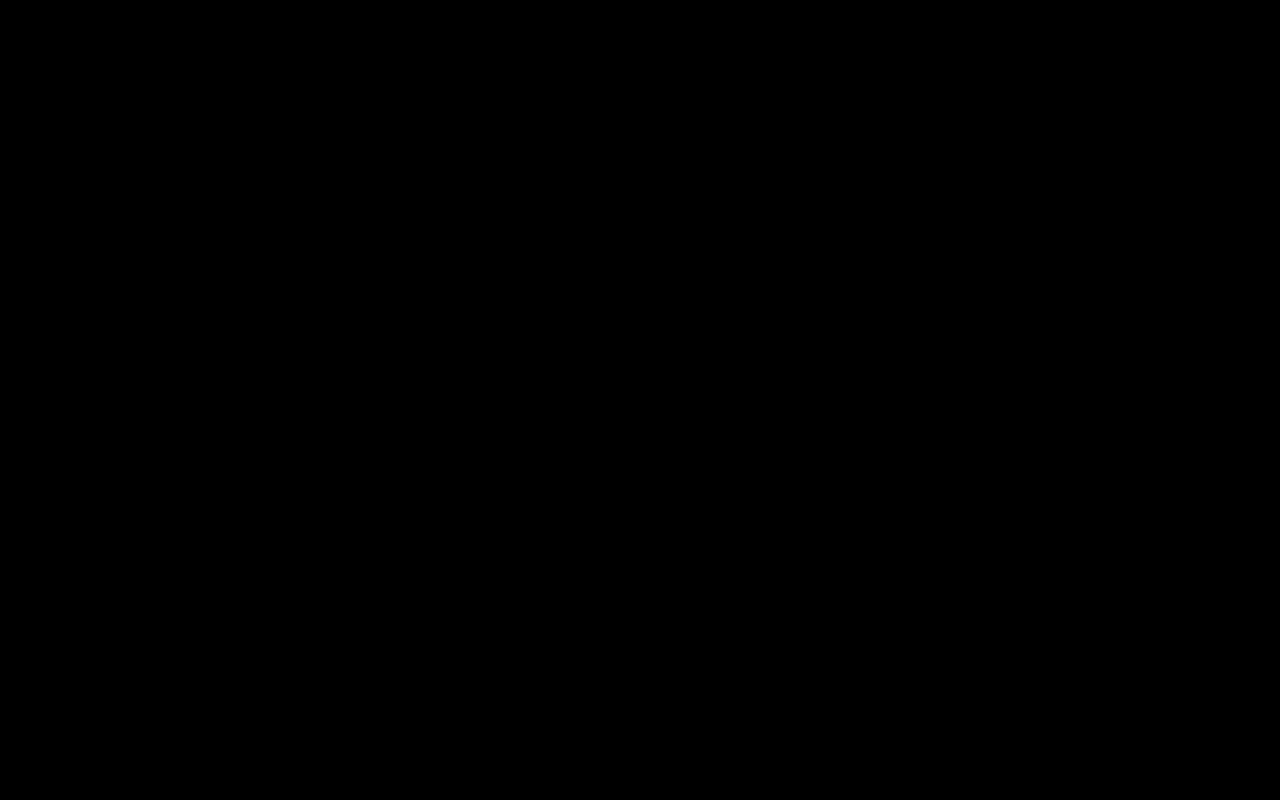
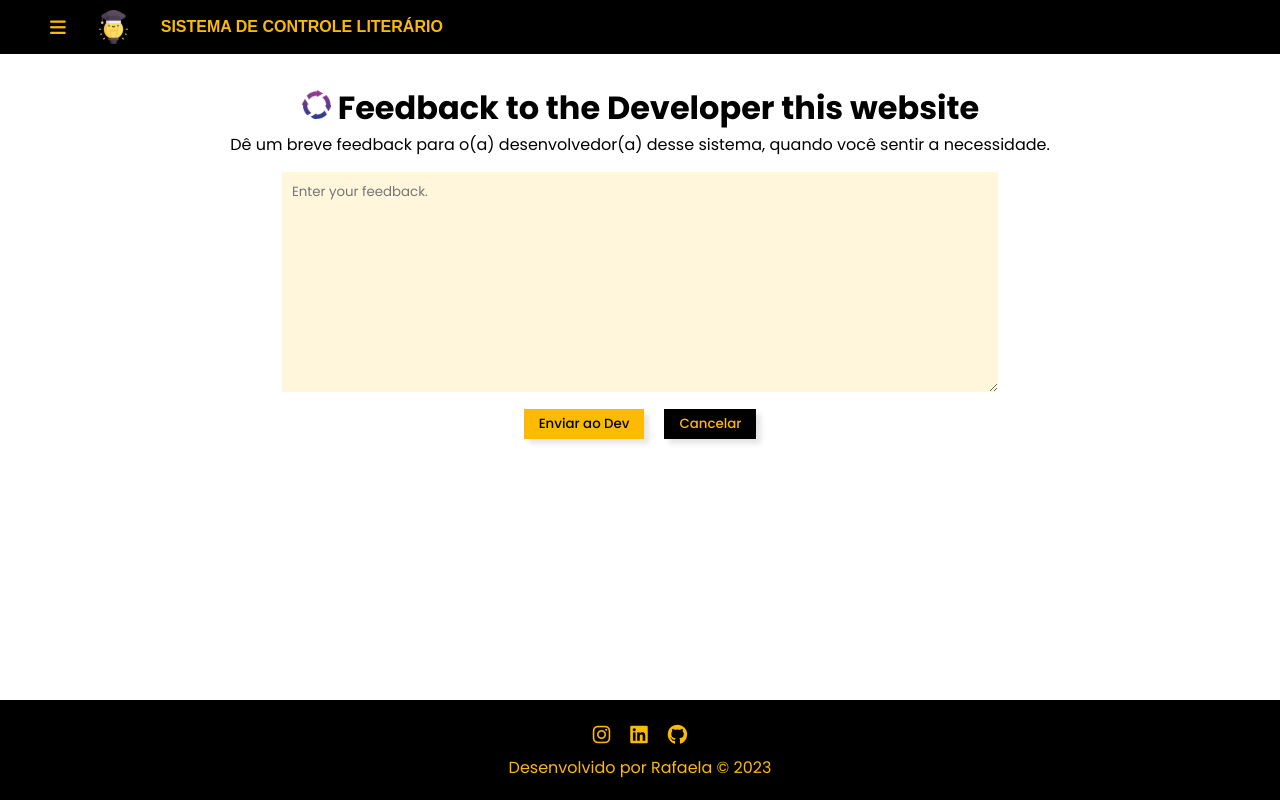
Before and after one commit to rafaelams17/scl-front, a Vue app: page /feedback in a window 1280 px wide. Before the commit this address had no page. Built offline with nearby package versions, Linux system fonts and the light colour scheme; a web font is replaced by a local one.

Commit message:
implement feedback e tela de book

```diff
--- a/src/components/ItemMenu.vue
+++ b/src/components/ItemMenu.vue
@@ -14,7 +14,7 @@
 
 <script setup>
 const props = defineProps({
-  menuItems: Array,
+  menuItems: Array
 });
 </script>
 
@@ -37,7 +37,6 @@ p {
 li {
   list-style-type: none;
   margin-left: 10px;
-
 }
 .items {
   display: flex;
@@ -46,5 +45,4 @@ li {
 img {
   margin-right: 5px;
 }
-
 </style>
--- a/src/components/footer/FooterBook.vue
+++ b/src/components/footer/FooterBook.vue
@@ -1,18 +1,33 @@
 <template>
-  <footer>Desenvolvido por Rafaela 2023</footer>
+  <footer class="container">
+    <div>
+      <a href="https://www.instagram.com/rafaa_vs23/" target="_blank"><i class="fa-brands fa-instagram"></i></a>
+      <a href="https://www.linkedin.com/in/rafaelasantoss/" target="_blank"><i class="fa-brands fa-linkedin"></i></a>
+      <a href="https://github.com/rafaelams17" target="_blank"><i class="fa-brands fa-github"></i></a>
+    </div>
+    <p>Desenvolvido por Rafaela &copy; 2023</p>
+  </footer>
 </template>
 
-<script setup></script>
+<script setup>
+
+</script>
 
 <style scoped>
-footer {
+.container {
   position: absolute;
   bottom: 0;
+  height: 100px;
   background-color: #000;
   color: #fcba03;
-  width: calc(100% - 30vh);
-  height: 100px;
-  text-align: center;
-  line-height: 100px;
+  display: flex;
+  flex-direction: column;
+  align-items: center;
+  width: 100%;
+}
+div i {
+  margin-top: 15px;
+  padding: 10px;
+  font-size: 20px;
 }
 </style>
--- a/src/components/header/NavBarBook.vue
+++ b/src/components/header/NavBarBook.vue
@@ -1,7 +1,7 @@
 <template>
   <div class="container">
     <div class="container-logo">
-      <i class="fa-solid fa-bars icon"></i>
+      <i class="fa-solid fa-bars icon" @click="btnClick()"></i>
       <img src="../../assets/logo.svg" alt="logo" />
       <p>Sistema de Controle Literário</p>
     </div>
@@ -20,9 +20,15 @@ const router = useRouter();
 const route = useRoute();
 const user = "Rafaela";
 
+// Emite um evento para notificar o componente pai que o ícone foi clicado.
+const emits = defineEmits(['toggleSidebar']);
+
 // voltar para página login
 function backToLogin() {
   router.push("/login");
+}
+function btnClick() {
+  emits('toggleSidebar');
 }
 </script>
 
@@ -62,6 +68,10 @@ function backToLogin() {
   font-family: Arial, Helvetica, sans-serif;
   font-weight: 600;
 }
+.icon {
+  cursor: pointer;
+  font-size: 18px;
+}
 li {
   list-style-type: none;
 }
--- a/src/layouts/BookLayout.vue
+++ b/src/layouts/BookLayout.vue
@@ -1,12 +1,12 @@
 <template>
   <div id="container">
-    <div class="container-menu">
+    <div class="container-menu" v-if="showSidebar">
       <ItemMenu :menu-items="menuItems" />
     </div>
     <div class="container-content">
-      <NavBarBook />
+      <NavBarBook @toggle-sidebar="toggleSidebar" />
       <router-view />
-      <FooterBook />
+      <FooterBook :lowerBackground="type" class="teste" />
     </div>
   </div>
 </template>
@@ -15,7 +15,10 @@
 import ItemMenu from "@/components/ItemMenu.vue";
 import NavBarBook from "../components/header/NavBarBook.vue";
 import FooterBook from "../components/footer/FooterBook.vue";
+import { ref } from "vue";
 
+const showSidebar = ref(false);
+const type = ref(null);
 
 const menuItems = [
   {
@@ -25,14 +28,16 @@ const menuItems = [
   },
   {
     label: "Feedback",
-    route: "/book",
+    route: "/feedback",
     iconPath: require("@/assets/feedback.svg"),
   },
 ];
 
-function clicou(){
-  console.log("Chegou")
+function toggleSidebar(){
+  console.log(showSidebar.value);
+  showSidebar.value = !showSidebar.value;
 }
+
 </script>
 
 <style scoped>
@@ -43,19 +48,17 @@ function clicou(){
 }
 #container {
   position: relative;
-  height: 100%;
   display: flex;
   flex-direction: row;
 }
 .container-menu {
   width: 30vh;
-  height: 148vh;
   background-color: #fcba033d;
   color: #000;
 }
 .container-content {
   flex: 1;
   width: 100vh;
-  height: 130vh;
+  height: 100vh;
 }
 </style>
--- a/src/pages/Feedback.vue
+++ b/src/pages/Feedback.vue
@@ -1,7 +1,99 @@
 <template>
-  <div class="container"></div>
+  <div class="container">
+    <h1>
+      <span>
+        <img src="../assets/feedback-purple.svg" alt="" />
+      </span>
+      Feedback to the Developer this website
+    </h1>
+    <p>
+      Dê um breve feedback para o(a) desenvolvedor(a) desse sistema, quando você
+      sentir a necessidade.
+    </p>
+    <textarea
+      name="feedback"
+      id="feedback"
+      cols="60"
+      rows="10"
+      placeholder="Enter your feedback."
+    ></textarea>
+
+    <div class="btn">
+      <input class="submit" type="submit" :value="btnSubmit" />
+      <input
+        class="reset"
+        type="reset"
+        value="Cancelar"
+        @click="backToDashboard()"
+      />
+    </div>
+  </div>
 </template>
 
-<script setup></script>
+<script setup>
+import { useRouter } from "vue-router";
 
-<style scoped></style>
+const router = useRouter();
+const btnSubmit = "Enviar ao Dev";
+
+function backToDashboard() {
+  router.push("/book");
+}
+</script>
+
+<style scoped>
+* {
+  background-color: #fff;
+  color: #000;
+}
+.container {
+  text-align: center;
+}
+.container h1 {
+  margin-top: 30px;
+}
+.container p {
+  margin-bottom: 15px;
+}
+#feedback {
+  border: none;
+  background-color: #fcba0323;
+  padding: 10px;
+}
+#feedback:focus {
+  outline: none;
+}
+.btn {
+  display: flex;
+  justify-content: center;
+  gap: 20px;
+  margin: 10px;
+}
+.btn .submit {
+  background-color: #fcba03;
+  color: #000;
+  border: none;
+  padding: 5px 15px 5px 15px;
+  box-shadow: 5px 5px 5px rgba(0, 0, 0, 0.1);
+  cursor: pointer;
+  font-weight: 500;
+
+}
+.btn .submit:hover {
+  transition: 0.5s;
+  background-color: #fbcd01;
+}
+.btn .reset {
+  background-color: #000;
+  color: #fcba03;
+  border: none;
+  padding: 5px 15px 5px 15px;
+  box-shadow: 5px 5px 5px rgba(0, 0, 0, 0.1);
+  cursor: pointer;
+  font-weight: 500;
+}
+.btn .reset:hover {
+  background-color: #000000ae;
+  transition: 0.5s;
+}
+</style>
--- a/src/router/index.js
+++ b/src/router/index.js
@@ -53,6 +53,11 @@ const router = createRouter({
           path: '/edit-book',
           name: 'edit-book',
           component: () => import('../components/book/EditBook.vue'),
+        },
+        {
+          path: '/feedback',
+          name: 'feedback',
+          component: () => import('../pages/Feedback.vue'),
         }
       ]
     }
--- a/src/views/DashboardView.vue
+++ b/src/views/DashboardView.vue
@@ -25,7 +25,7 @@ function cadastro() {
 }
 .container {
   text-align: center;
-  height: 130vh;
+  /* height: 130vh; */
 }
 .container h1 {
   margin: 10px;
```
Also changed, not shown: src/assets/feedback-purple.svg (added).
